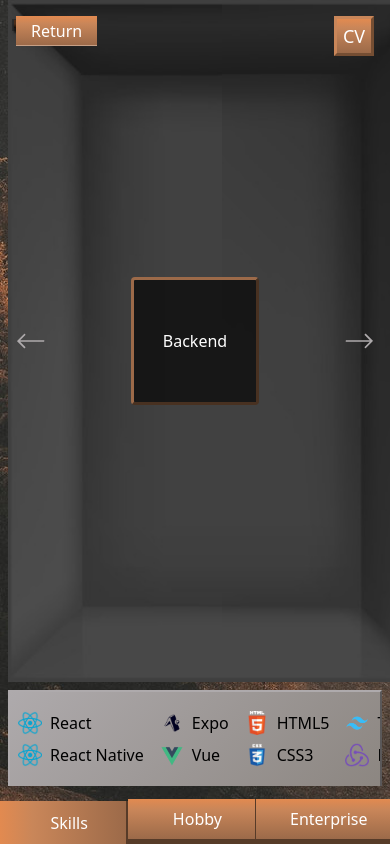
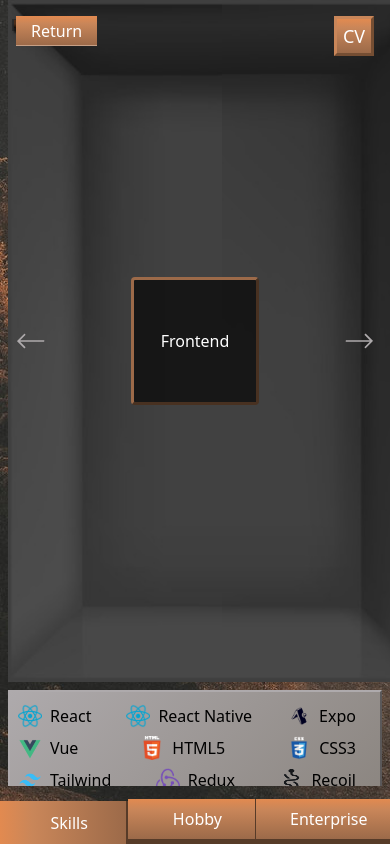
Before and after one commit to MaxwellDG/portfolio, a Next.js app: page /main in a window 390 px wide. Built offline with nearby package versions, Linux system fonts and the light colour scheme.

Commit message:
Carousel index bugfix

```diff
--- a/src/components/carousel/styles.scss
+++ b/src/components/carousel/styles.scss
@@ -1,6 +1,9 @@
 .wrapper {
     width: 100%;
     overflow: hidden;
+    // display: flex;
+    // justify-content: center;
+    // align-items: center;
 }
 
 .carousel-container {
--- a/src/components/media/index.tsx
+++ b/src/components/media/index.tsx
@@ -13,7 +13,7 @@ export default ({ video, image, expandMedia }: Props) => {
 
     return (
         <div
-            className="flex hover:bg-[rgba(174,170,172,0.1)] rounded-sm flex-col justify-center"
+            className="flex items-center hover:bg-[rgba(174,170,172,0.1)] rounded-sm flex-col justify-center"
         >
             <button
                 onClick={expandMedia}
--- a/src/components/project/bottom/index.tsx
+++ b/src/components/project/bottom/index.tsx
@@ -13,6 +13,11 @@ export default function ProjectBottom({ project }: Props) {
                 {links.length ? (
                     <div className="flex flex-col mb-2">
                         {links.map((link: string, i: number) => (
+                            <div
+                                className={`shaded-button shaded-hover px-2 self-start ${
+                                    i !== links.length - 1 ? 'mb-2' : ''
+                                } text-white rounded-sm border-black border`}
+                            >
                                 <a
                                     key={i}
                                     href={link}
@@ -23,6 +28,7 @@ export default function ProjectBottom({ project }: Props) {
                                         {linkTexts[i]}
                                     </p>
                                 </a>
+                            </div>
                         ))}
                     </div>
                 ) : null}
--- a/src/components/project/index.tsx
+++ b/src/components/project/index.tsx
@@ -17,7 +17,7 @@ export default function Project({ project }: Props) {
 
     return (
         <div
-            className="flex bg-transparentContainer m-12 max-w-2xl p-2"
+            className="flex flex-col lg:flex-row bg-transparentContainer m-12 max-w-2xl p-2"
             style={{ border: '2px outset rgba(0,0,0,0.3)' }}
         >
             <Multimedia
--- a/src/components/project/mobile/index.tsx
+++ b/src/components/project/mobile/index.tsx
@@ -1,6 +1,8 @@
 import { Project as ProjectType } from '../../../data/projectData';
 import Project from '../index';
 import { Carousel } from '../../carousel';
+
+// ** The array has its order manipulated here in order to get the css transition animation offset correctly ** //
 
 export default function ProjectMobile({
     focusedIndex,
@@ -13,7 +15,10 @@ export default function ProjectMobile({
                 focusedIndex={focusedIndex}
                 setFocusedIndex={setFocusedIndex}
             >
-                {array.map((project: ProjectType, i: number) => (
+                {[
+                    array[array.length - 1],
+                    ...array.slice(0, array.length - 1),
+                ].map((project: ProjectType, i: number) => (
                     <div className="w-full flex justify-center">
                         <Project project={project} />
                     </div>
--- a/src/components/screens/skills/bottom/index.tsx
+++ b/src/components/screens/skills/bottom/index.tsx
@@ -7,7 +7,7 @@ type Props = {
 export default function SkillsBottom({ focusedIndex }: Props) {
     return (
         <div className="flex flex-1">
-            <div className="flex flex-wrap flex-col flex-start items-start content-start justify-center flex-1 overflow-auto p-2">
+            <div className="flex flex-wrap justify-between flex-1 overflow-y-auto p-2">
                 {skillsData[focusedIndex].skills.map((skill) => (
                     <div
                         key={skill.name}
--- a/src/components/screens/skills/mobile/index.tsx
+++ b/src/components/screens/skills/mobile/index.tsx
@@ -11,7 +11,7 @@ type Props = {
     setFocusedIndex: (num: number) => void;
 };
 
-// todo maybe have absolute div at bottom for quick click? With hover showing name of project
+// ** The array has its order manipulated here in order to get the css transition animation offset correctly ** //
 
 export default function SkillsMobile({ focusedIndex, setFocusedIndex }: Props) {
     return (
@@ -20,7 +20,10 @@ export default function SkillsMobile({ focusedIndex, setFocusedIndex }: Props) {
                 focusedIndex={focusedIndex}
                 setFocusedIndex={setFocusedIndex}
             >
-                {skillsData.map((skill: SkillSet, i: number) => (
+                {[
+                    skillsData[skillsData.length - 1],
+                    ...skillsData.slice(0, skillsData.length - 1),
+                ].map((skill: SkillSet, i: number) => (
                     <div className="w-full flex justify-center">
                         <div
                             key={skill.name}
```
Also changed, not shown: app/main/page.tsx (line endings or trailing spaces). Lines whose indentation alone changed are shown as unchanged.
